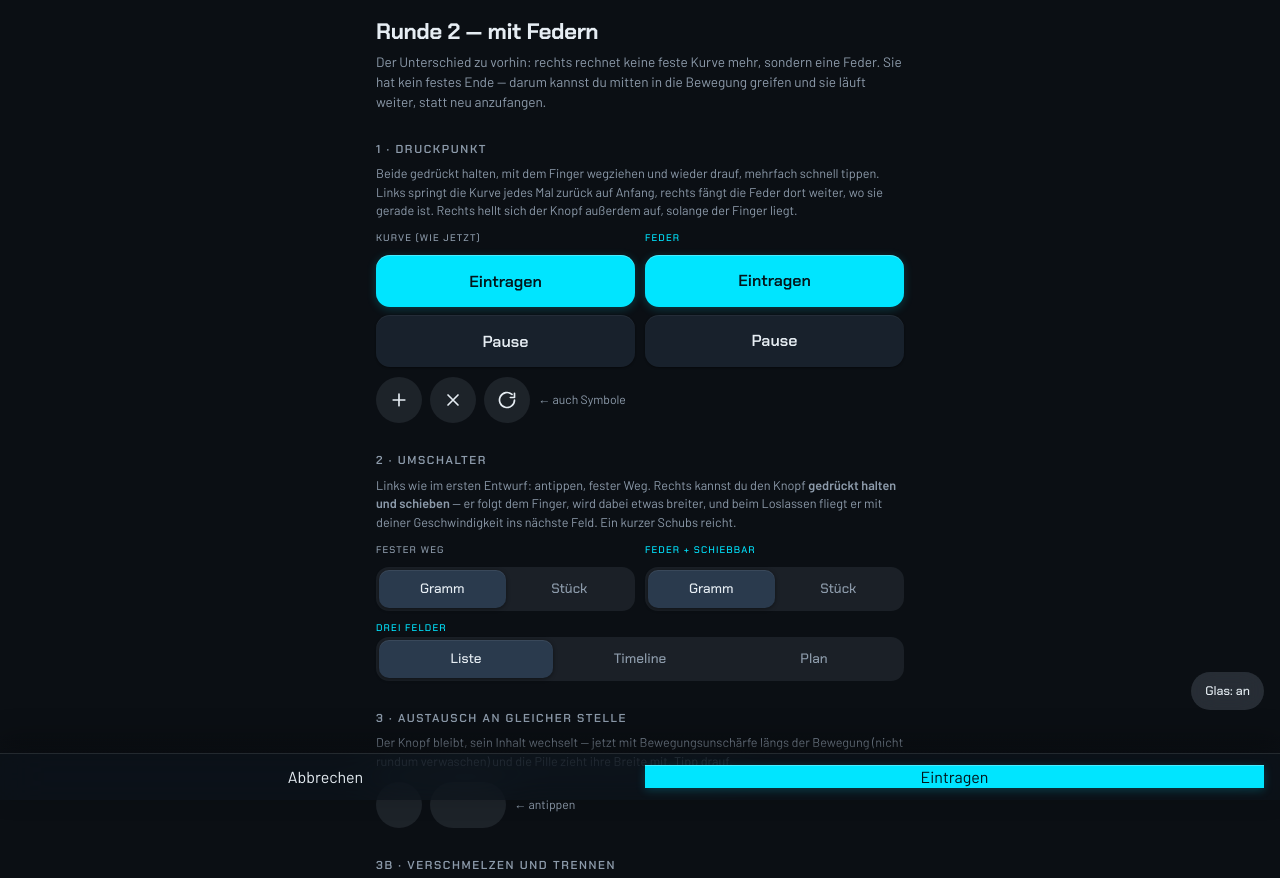
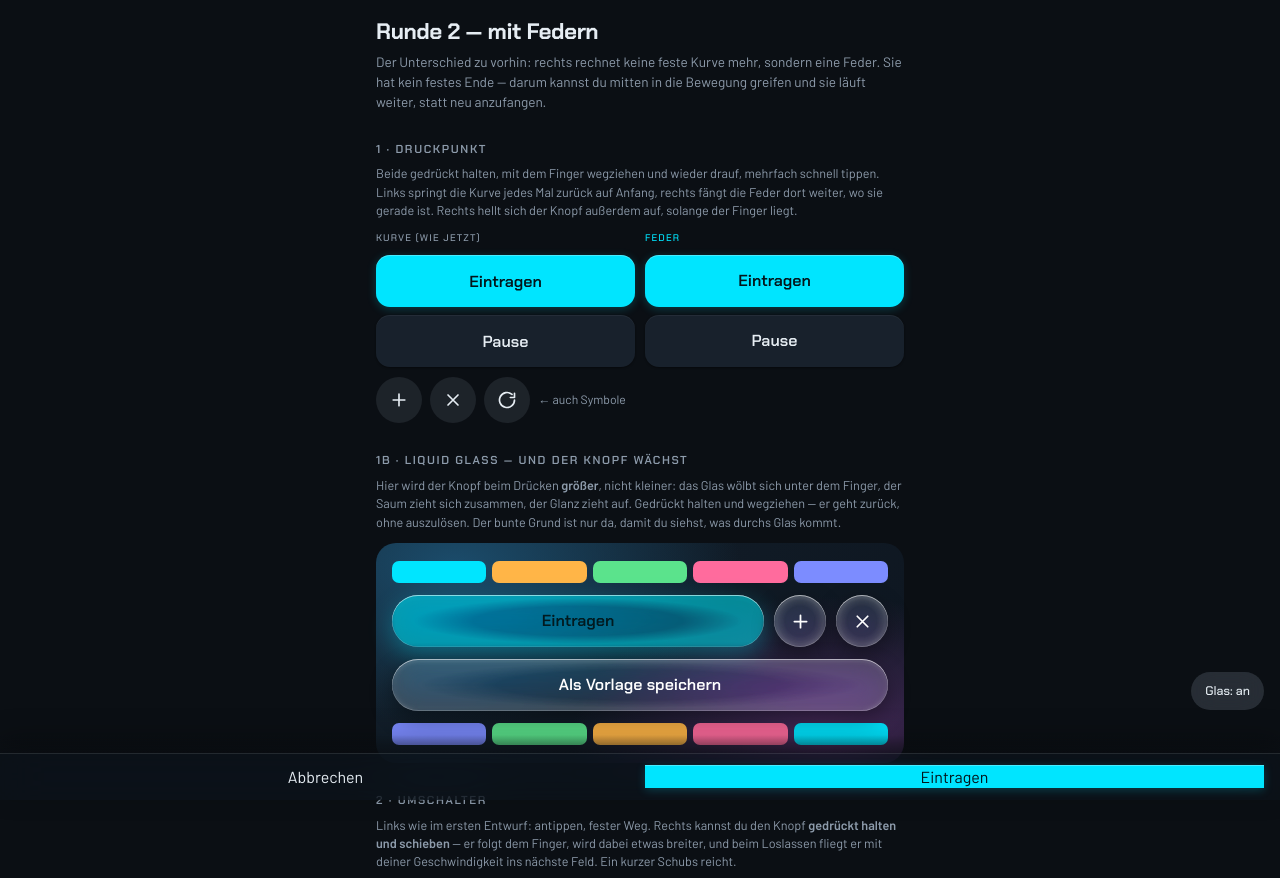
Before and after one commit to penopetenopete/morgenroutine, a plain HTML site: page entwurf.html in a window 1280 px wide. Shown: the top 878 px of the page. Drawn offline with Linux system fonts and the light colour scheme.

Commit message:
Entwurf: Liquid-Glass-Knöpfe, die beim Drücken wachsen; Unschärfe halbiert und nur während der Bewegung; Texte beim Verschmelzen bleiben mittig
Co-Authored-By: Claude Opus 5 <noreply@anthropic.com>

```diff
--- a/entwurf.html
+++ b/entwurf.html
@@ -35,6 +35,39 @@ h2{font-family:var(--f-display);font-size:.72rem;letter-spacing:.14em;text-trans
 .ic::before{content:"";position:absolute;inset:0;background:#fff;opacity:0;pointer-events:none}
 .ic svg{width:20px;height:20px;stroke:currentColor;fill:none;stroke-width:2;stroke-linecap:round;stroke-linejoin:round}
 .reihe{display:flex;gap:8px}
+
+/* ============ 1b · Liquid Glass ============
+   Drei Schichten machen das Glas: die Fläche selbst (Unschärfe + Sättigung),
+   ein dichterer Saum am Rand – das ist die Andeutung der Linse – und die Lichtkante oben. */
+.band{border-radius:20px;padding:18px 16px;display:flex;flex-direction:column;gap:12px;
+  background:
+    radial-gradient(90% 120% at 15% 10%, #1B4C6B, transparent 60%),
+    radial-gradient(80% 110% at 85% 90%, #4A2B5E, transparent 60%),
+    linear-gradient(120deg,#13202C,#0E1620)}
+.band .streifen{display:flex;gap:6px}
+.band .streifen i{flex:1;height:22px;border-radius:7px}
+.lg{position:relative;min-height:52px;padding:0 20px;border-radius:999px;font-family:var(--f-display);font-weight:600;
+  color:#fff;isolation:isolate;will-change:transform;
+  background:rgba(255,255,255,.1);
+  backdrop-filter:blur(14px) saturate(190%);-webkit-backdrop-filter:blur(14px) saturate(190%);
+  box-shadow:
+    inset 0 1px 0 rgba(255,255,255,.5),        /* Licht fällt auf die Oberkante */
+    inset 0 -1px 1px rgba(255,255,255,.14),    /* schwaches Gegenlicht unten */
+    inset 0 0 0 .5px rgba(255,255,255,.22),    /* der Glasring */
+    0 8px 22px rgba(0,0,0,.4)}
+/* Der Saum: am Rand wird stärker verdichtet und aufgehellt – so wirkt die Kante wie geschliffen */
+.lg::before{content:"";position:absolute;inset:0;border-radius:inherit;pointer-events:none;z-index:-1;
+  backdrop-filter:blur(2px) brightness(1.45) saturate(280%);-webkit-backdrop-filter:blur(2px) brightness(1.45) saturate(280%);
+  -webkit-mask:radial-gradient(closest-side,transparent 56%,#000 88%);mask:radial-gradient(closest-side,transparent 56%,#000 88%)}
+/* Der Glanz, der beim Drücken aufzieht */
+.lg::after{content:"";position:absolute;inset:0;border-radius:inherit;pointer-events:none;
+  opacity:calc(var(--glanz,0) * .85);
+  background:radial-gradient(130% 160% at 50% -30%,rgba(255,255,255,.5),transparent 55%)}
+.lg.voll{background:rgba(0,229,255,.3);color:#021A1F;
+  box-shadow:inset 0 1px 0 rgba(255,255,255,.6),inset 0 0 0 .5px rgba(255,255,255,.3),0 8px 24px rgba(0,229,255,.3)}
+.lgreihe{display:flex;gap:10px}
+.lgic{min-height:52px;width:52px;padding:0;display:grid;place-items:center}
+.lgic svg{width:21px;height:21px;stroke:currentColor;fill:none;stroke-width:2;stroke-linecap:round}
 
 /* ============ 2 · Umschalter ============ */
 .seg{position:relative;display:flex;background:rgba(141,155,171,.12);border-radius:13px;padding:3px;touch-action:none;user-select:none;-webkit-user-select:none}
@@ -80,8 +113,9 @@ h2{font-family:var(--f-display);font-size:.72rem;letter-spacing:.14em;text-trans
 .swatch i{display:block;height:28px;flex:1;border-radius:8px}
 .weg{font-size:.74rem;color:var(--muted);border-top:1px solid rgba(255,255,255,.07);margin-top:34px;padding-top:12px}
 
-/* Austausch mit Bewegungsunschärfe: der Filter verwischt nur längs der Bewegung */
-.tausch>span,.pille .inh>span{filter:url(#mblur)}
+/* Bewegungsunschärfe nur WÄHREND der Bewegung – ein dauernd anliegender SVG-Filter
+   rastert den Text neu und hinterlässt bei langen Zeilen sichtbare Kanten */
+.verwischt>span,.verwischt .inh>span,.verwischt .texte span{filter:url(#mblur)}
 /* Zwei Pillen, die verschmelzen – die Hülle liegt unter dem Text und wird zusammengeschmolzen */
 .huellen{position:absolute;inset:0;filter:url(#goo);pointer-events:none}
 .huellen i{position:absolute;top:0;height:100%;border-radius:999px;background:#223040;display:block;will-change:transform,width}
@@ -125,6 +159,19 @@ h2{font-family:var(--f-display);font-size:.72rem;letter-spacing:.14em;text-trans
   <button class="ic" data-feder><svg viewBox="0 0 24 24"><path d="M18 6 6 18M6 6l12 12"/></svg></button>
   <button class="ic" data-feder><svg viewBox="0 0 24 24"><path d="M21 12a9 9 0 1 1-3-6.7M21 4v5h-5"/></svg></button>
   <span style="align-self:center;font-size:.76rem;color:var(--muted)">← auch Symbole</span>
+</div>
+
+<h2>1b · Liquid Glass — und der Knopf wächst</h2>
+<p class="hint">Hier wird der Knopf beim Drücken <b>größer</b>, nicht kleiner: das Glas wölbt sich unter dem Finger, der Saum zieht sich zusammen, der Glanz zieht auf. Gedrückt halten und wegziehen — er geht zurück, ohne auszulösen. Der bunte Grund ist nur da, damit du siehst, was durchs Glas kommt.</p>
+<div class="band">
+  <div class="streifen"><i style="background:var(--accent)"></i><i style="background:var(--rest)"></i><i style="background:var(--ok)"></i><i style="background:#FF6B9D"></i><i style="background:#7C8CFF"></i></div>
+  <div class="lgreihe">
+    <button class="lg voll" data-feder data-gross style="flex:1">Eintragen</button>
+    <button class="lg lgic" data-feder data-gross><svg viewBox="0 0 24 24"><path d="M5 12h14M12 5v14"/></svg></button>
+    <button class="lg lgic" data-feder data-gross><svg viewBox="0 0 24 24"><path d="M18 6 6 18M6 6l12 12"/></svg></button>
+  </div>
+  <button class="lg" data-feder data-gross>Als Vorlage speichern</button>
+  <div class="streifen"><i style="background:#7C8CFF"></i><i style="background:var(--ok)"></i><i style="background:var(--rest)"></i><i style="background:#FF6B9D"></i><i style="background:var(--accent)"></i></div>
 </div>
 
 <h2>2 · Umschalter</h2>
@@ -224,16 +271,28 @@ const kurz=()=>{try{navigator.vibrate&&navigator.vibrate(7)}catch(_){}}
 /* ---------- 1 · Druckpunkt mit Feder ---------- */
 document.querySelectorAll("[data-feder]").forEach(el=>{
   const breit = ()=>el.getBoundingClientRect().width || 100;
-  // Aufhellung über eine eigene Fläche, damit der Knopf seine Farbe behält
-  const hell = document.createElement("span");
-  hell.style.cssText = "position:absolute;inset:0;background:#fff;opacity:0;pointer-events:none;border-radius:inherit";
-  if(getComputedStyle(el).position === "static") el.style.position = "relative";
-  el.style.overflow = "hidden"; el.appendChild(hell);
-  const zeichne = (x)=>{ el.style.transform = "scale("+x+")";
-    hell.style.opacity = String(Math.max(0, Math.min(.1, (1-x)/0.045*.1))) };
-  const f2 = feder(1, {daempfung:1, antwort:.34, auf:zeichne});
-  // gedrückte Tiefe: gleiche Pixel für alle, aber nie mehr als 4,5 %
-  const tief = ()=> Math.max(.955, 1 - 8/breit());
+  const gross = el.hasAttribute("data-gross");     // Glas wächst, alles andere geht ein
+  let hell = null;
+  if(gross){
+    // Beim Glas übernimmt der eingebaute Glanz (::after) die Rückmeldung
+    el.style.position = "relative";
+  }else{
+    // Aufhellung über eine eigene Fläche, damit der Knopf seine Farbe behält
+    hell = document.createElement("span");
+    hell.style.cssText = "position:absolute;inset:0;background:#fff;opacity:0;pointer-events:none;border-radius:inherit";
+    if(getComputedStyle(el).position === "static") el.style.position = "relative";
+    el.style.overflow = "hidden"; el.appendChild(hell);
+  }
+  const zeichne = (x)=>{
+    el.style.transform = "scale("+x+")";
+    // wie weit ist der Knopf gerade gedrückt, 0 bis 1
+    const t = Math.max(0, Math.min(1, Math.abs(x-1)/0.045));
+    if(hell) hell.style.opacity = String(t*.1);
+    else el.style.setProperty("--glanz", t);
+  };
+  const f2 = feder(1, {daempfung: gross ? .72 : 1, antwort: gross ? .38 : .34, auf:zeichne});
+  // Glas wölbt sich heraus, alles andere geht ein – beides gleich viele Pixel, nie über 4,5 %
+  const tief = ()=> gross ? Math.min(1.045, 1 + 8/breit()) : Math.max(.955, 1 - 8/breit());
   let drin = false;
   const an = ()=>{ drin = true; f2.zu(tief()) };
   const aus = ()=>{ if(!drin) return; drin = false; f2.zu(1) };
@@ -357,13 +416,14 @@ function tausch(box){
   const fd = feder(1, {daempfung:1, antwort:.42, auf:(x, v)=>{
     mal(x);
     // Unschärfe aus der Geschwindigkeit: der schnellste Teil der Bewegung verwischt am stärksten
-    blurSoll = Math.max(blurSoll, Math.min(7, Math.abs(v)*2.4));
-  }});
+    blurSoll = Math.max(blurSoll, Math.min(3.5, Math.abs(v)*1.2));
+  }, fertig:()=>box.classList.remove("verwischt")});
   fd.setz(1); mal(1);
   if(pille) pille.style.width = (breiten[an] + 8) + "px";
 
   box.addEventListener("click", ()=>{
     von = an; an = (an+1)%sp.length;
+    box.classList.add("verwischt");
     fd.setz(0); fd.zu(1);
     kurz();
   });
@@ -398,10 +458,13 @@ tausch(document.getElementById("t1")); tausch(document.getElementById("t2"));
       const drinVon = vonL.t.indexOf(i), drinNach = nachL.t.indexOf(i);
       const op = (drinVon>=0 ? 1-q : 0) + (drinNach>=0 ? q : 0);
       s.style.opacity = Math.max(0, Math.min(1, op));
-      // jeder Text sitzt über seiner Hülle
+      // Jeder Text sitzt über seiner Hülle. Ein Text, den es vorher (oder nachher) gar nicht
+      // gibt, bleibt an seiner einen gültigen Stelle stehen und blendet dort nur auf oder ab –
+      // sonst würde er aus einer Ecke angeflogen kommen statt mittig zu erscheinen.
       const lage = (k, L)=> k===0 ? L.a : L.b;
-      const iVon = drinVon>=0 ? lage(drinVon, vonL) : lage(0, vonL),
-            iNach = drinNach>=0 ? lage(drinNach, nachL) : lage(0, nachL);
+      const nurVon = drinVon>=0 && drinNach<0, nurNach = drinNach>=0 && drinVon<0;
+      const iVon  = nurNach ? lage(drinNach, nachL) : lage(Math.max(0,drinVon), vonL),
+            iNach = nurVon  ? lage(drinVon, vonL)   : lage(Math.max(0,drinNach), nachL);
       const l = m(iVon[0], iNach[0]), r = m(iVon[1], iNach[1]);
       s.style.left = (l*w)+"px"; s.style.width = ((r-l)*w)+"px";
       s.style.transform = "scale("+(.9+.1*Math.max(drinVon>=0?1-q:0, drinNach>=0?q:0))+")";
@@ -410,12 +473,13 @@ tausch(document.getElementById("t1")); tausch(document.getElementById("t2"));
   let vonL = lagen[0], nachL = lagen[0];
   const fd = feder(1, {daempfung:.82, antwort:.5, auf:(q, v)=>{
     setz(Math.max(0, Math.min(1, q)), vonL, nachL);
-    blurSoll = Math.max(blurSoll, Math.min(5, Math.abs(v)*1.6));
-  }});
+    blurSoll = Math.max(blurSoll, Math.min(2.5, Math.abs(v)*.8));
+  }, fertig:()=>box.classList.remove("verwischt")});
   const neu = ()=>{ setz(1, nachL, nachL) };
   neu(); addEventListener("resize", neu);
   box.addEventListener("click", ()=>{
     vonL = lagen[z]; z = (z+1)%lagen.length; nachL = lagen[z];
+    box.classList.add("verwischt");
     fd.setz(0); fd.zu(1); kurz();
   });
 })();
```
